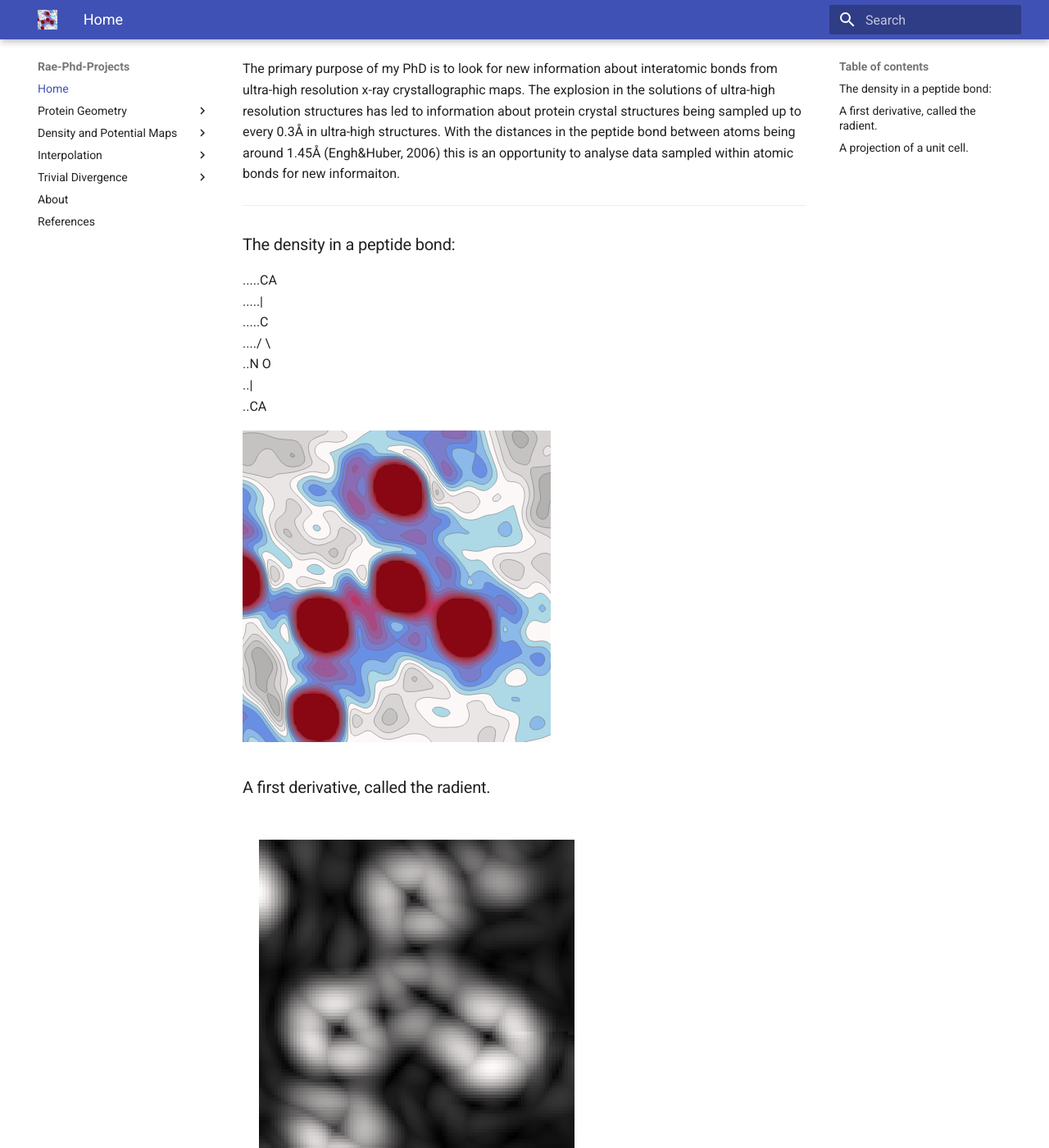
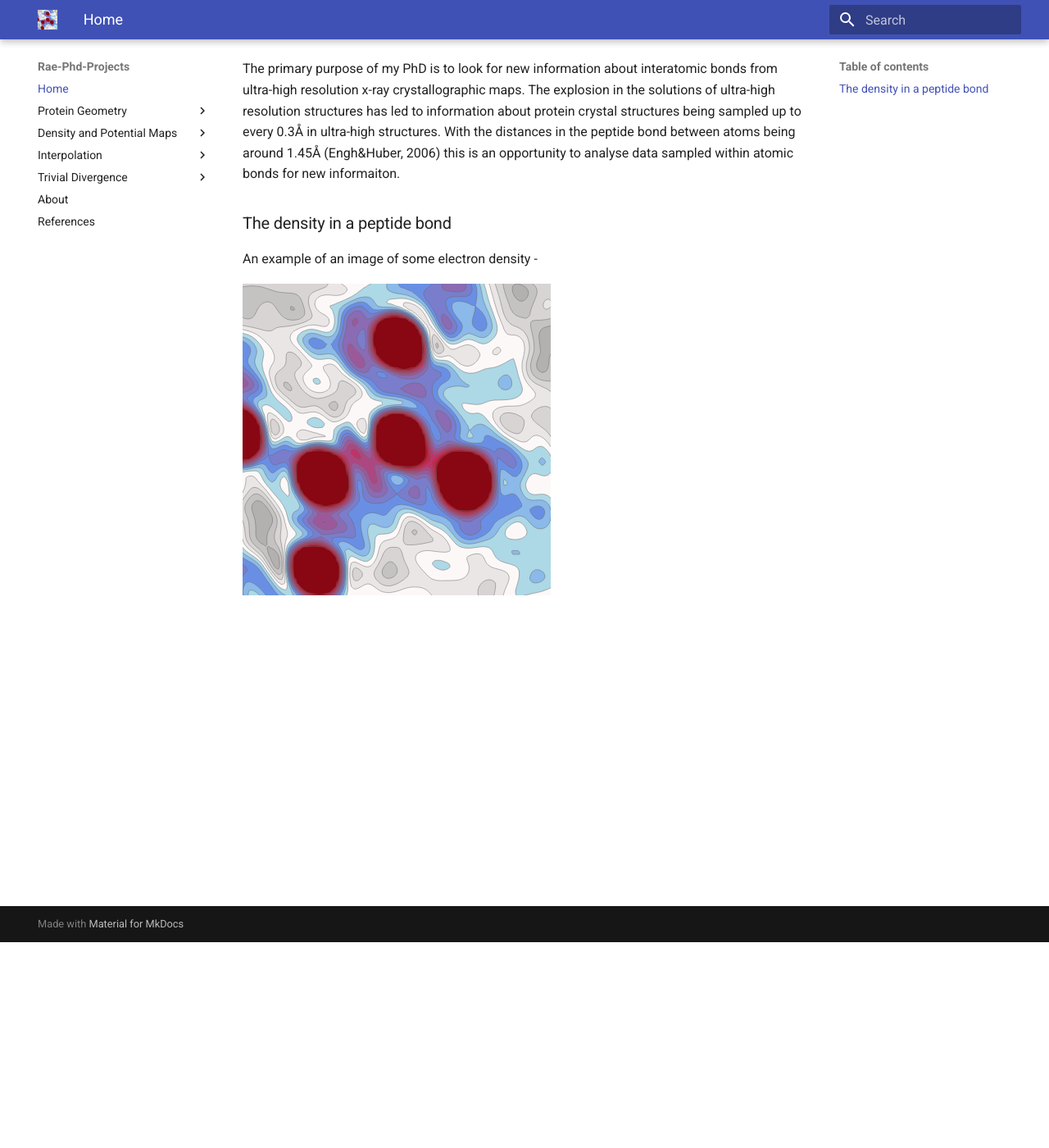
Before and after one commit to rae-gh/rae, an MkDocs documentation site: the page built from docs/index.md, in a window 1280 px wide and 1400 px high, scrolled down 251 px. Shown: the whole window at 82% size. Built offline with MkDocs 1.6.1 and Material for MkDocs 9.7.7, drawn with Linux system fonts in a browser that asks for light colours; some of the changed text lies outside the part shown.

Commit message:
Update index.md

```diff
--- a/docs/index.md
+++ b/docs/index.md
@@ -5,23 +5,7 @@
 
 The primary purpose of my PhD is to look for new information about interatomic bonds from ultra-high resolution x-ray crystallographic maps. The explosion in the solutions of ultra-high resolution structures has led to information about protein crystal structures being sampled up to every 0.3Å in ultra-high structures.  With the distances in the peptide bond between atoms being around 1.45Å (Engh&Huber, 2006) this is an opportunity to analyse data sampled within atomic bonds for new informaiton.
 
-
----
-
-
-### The density in a peptide bond:
-.....CA
-.....|
-.....C
-..../ \\
-..N     O
-..|
-..CA
+### The density in a peptide bond
+An example of an image of some electron density -
 
 ![image info](./assets/density.png)
-
-### A first derivative, called the radient.
-![image info](./assets/radient.png)
-
-### A projection of a unit cell.
-![image info](./assets/cross.png)
```
